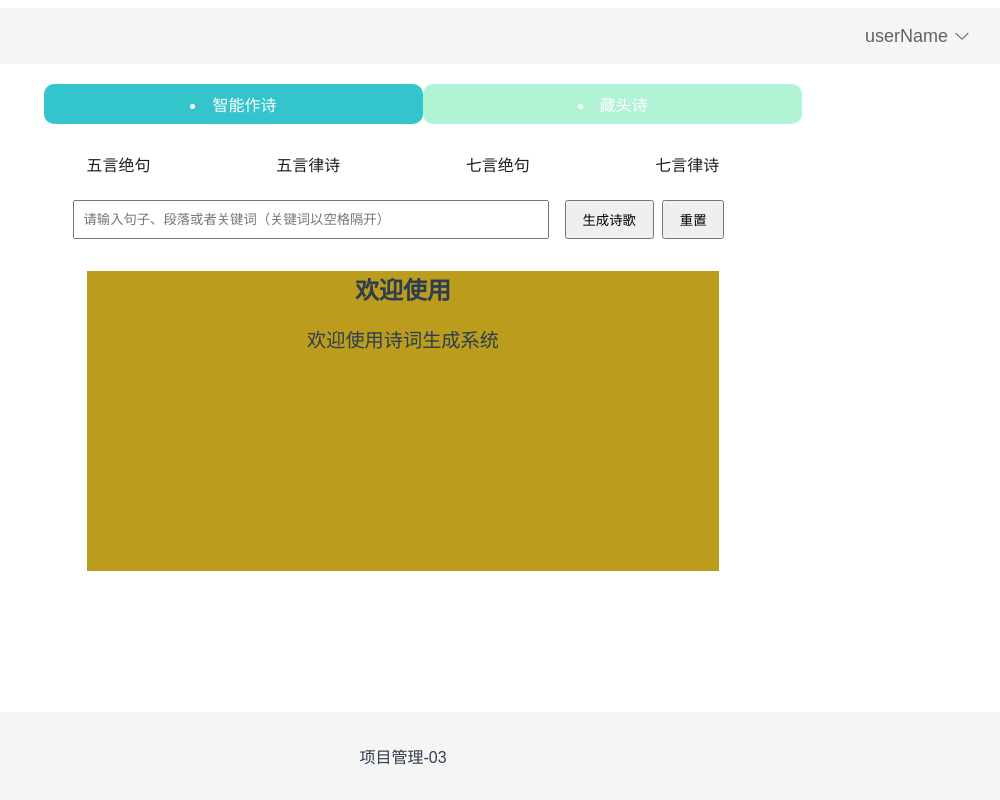
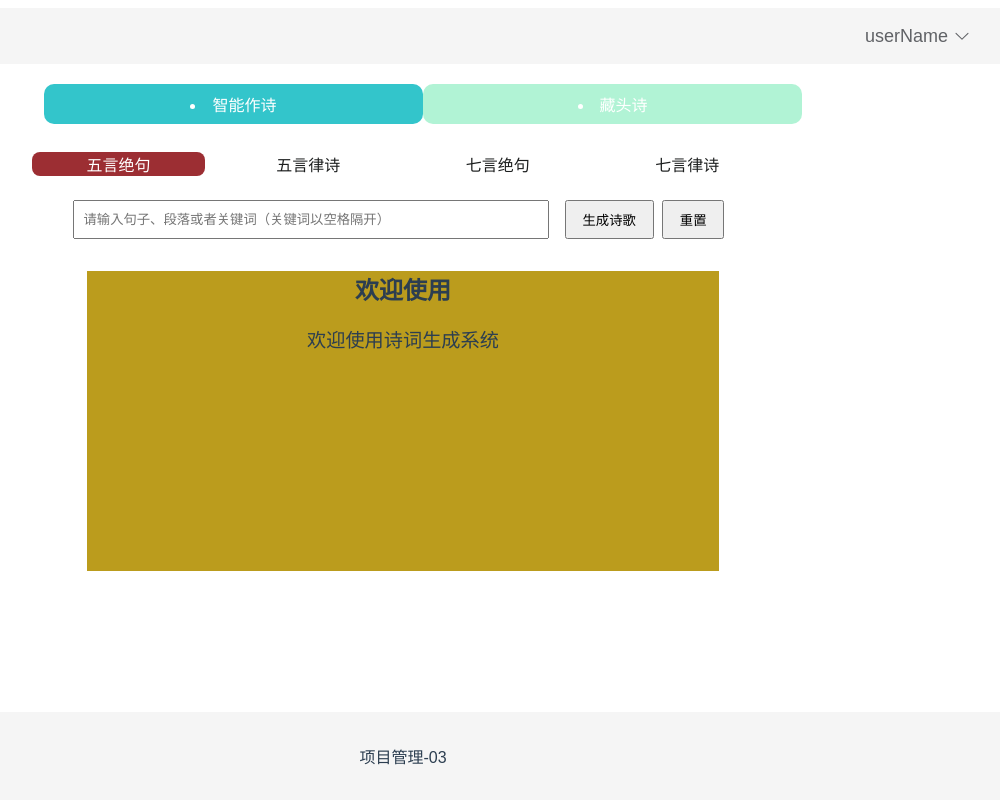
Before and after one commit to NebulaYi/poetry, a Vue app in the folder poetry_web/: page /home in a window 1280 px wide. Shown: the whole page, without its empty margins (237-1237 px from the left). Built offline with nearby package versions, Linux system fonts and the light colour scheme.

Commit message:
修改输入

```diff
--- a/poetry_web/src/components/InputArea.vue
+++ b/poetry_web/src/components/InputArea.vue
@@ -1,4 +1,22 @@
 <template>
+  <!-- 选择 -->
+  <div class="navbarContainer">
+    <!-- 第一排选择：智能作诗、藏头诗 -->
+    <el-row class="navbar1">
+      <el-col :span="12"><li @click="selectType('智能作诗')" :class="{ active: currentType === '智能作诗' }">智能作诗</li></el-col>
+      <el-col :span="12"><li @click="selectType('藏头诗')" :class="{ active: currentType === '藏头诗' }">藏头诗</li></el-col>
+    </el-row>
+    <nav class="navbar2">
+      <ul>
+        <!-- 第二排选择：诗歌体裁 -->
+        <li v-for="style in styles" :key="style"
+            :class="{ active: style === currentStyle }"
+            @click="selectStyle(style)">{{ style }}
+        </li>
+      </ul>
+    </nav>
+  </div>
+  <!-- 输入框 -->
   <div class="input-area">
     <input type="text" placeholder="请输入句子、段落或者关键词（关键词以空格隔开）" @input="handleInput" />
     <button @click="generatePoetry">生成诗歌</button>
@@ -11,10 +29,21 @@
   name: 'InputArea',
   data() {
     return {
+      currentType: '智能作诗', // 默认选择智能作诗
+      currentStyle: '五言绝句', // 默认选择五言绝句
+      styles: ['五言绝句', '五言律诗', '七言绝句', '七言律诗'],
+
       inputText: '' // 用于绑定输入框的文本
     };
   },
   methods: {
+    selectType(type) {
+      this.currentType = type;
+    },
+    selectStyle(style) {
+      this.currentStyle = style;
+    },
+
     handleInput(event) {
       this.inputText = event.target.value;
       console.log("输入框："+this.inputText);
@@ -35,6 +64,85 @@
 </script>
 
 <style>
+
+/*
+选择
+ */
+.navbarContainer{
+  width: 60%;
+  margin: 0 auto;
+}
+/*
+选择类型
+ */
+.navbar1 {
+  background-color: transparent;
+  color: white;
+  width: 100%;
+  margin: 20px;
+}
+.el-col {
+  border-radius: 10px;
+}
+
+.navbar1 li {
+  flex: 1; /* 每个li元素占据相等空间 */
+  cursor: pointer;
+  text-align: center; /* 文本居中 */
+  padding: 0.5rem 1rem;
+  background-color: rgba(140, 238, 194, 0.68); /* 背景色 */
+  border-radius: 10px;
+//transition: background-color 0.3s; /* 平滑过渡背景色变化 */
+}
+
+.navbar1 li:hover {
+  background-color: rgba(140, 238, 194, 0.68); /* 鼠标悬浮时更深的背景色 */
+}
+
+.navbar1 .active {
+  background-color: #33c5cb; /* 选中时更深的背景色 */
+}
+
+/*
+选择体裁
+ */
+.navbar2 {
+  background-color: transparent;
+  color: rgb(29, 31, 31);
+  width: 100%;
+}
+
+.navbar2 ul {
+  list-style-type: none;
+  display: flex;
+  justify-content: space-around; /* 均匀分布空间 */
+  padding: 0;
+  margin: 0;
+}
+
+.navbar2 li {
+  flex: 1; /* 每个li元素占据相等空间 */
+  cursor: pointer;
+  text-align: center; /* 文本居中 */
+  background-color: transparent; /* 初始背景色 */
+  transition: background-color 0.3s; /* 平滑过渡背景色变化 */
+  margin: 8px;
+  border-radius: 8px;
+}
+
+.navbar2 li:hover {
+  background-color: rgb(187, 156, 29); /* 鼠标悬浮时更深的背景色 */
+  color: white;
+}
+
+.navbar2 .active {
+  background-color: #9c2e33; /* 选中时的背景色 */
+  color: white;
+}
+
+/*
+输入
+ */
 .input-area {
   display: flex;
   justify-content: center;
--- a/poetry_web/src/components/NavBar.vue
+++ /dev/null
@@ -1,108 +0,0 @@
-<template>
-  <div class="navbarContainer">
-    <!-- 第一排选择：智能作诗、藏头诗 -->
-    <el-row class="navbar1">
-      <el-col :span="12"><li @click="selectType('智能作诗')" :class="{ active: currentType === '智能作诗' }">智能作诗</li></el-col>
-      <el-col :span="12"><li @click="selectType('藏头诗')" :class="{ active: currentType === '藏头诗' }">藏头诗</li></el-col>
-    </el-row>
-    <nav class="navbar2">
-      <ul>
-        <!-- 第二排选择：诗歌体裁 -->
-        <li v-for="style in styles" :key="style"
-            :class="{ active: style === currentStyle }"
-            @click="selectStyle(style)">{{ style }}</li>
-      </ul>
-    </nav>
-  </div>
-</template>
-
-<script>
-export default {
-  name: 'PoetryNavBar',
-  data() {
-    return {
-      currentType: '智能作诗', // 默认选择智能作诗
-      currentStyle: null, // 默认没有选择诗歌体裁
-      styles: ['五言绝句', '五言律诗', '七言绝句', '七言律诗']
-    };
-  },
-  methods: {
-    selectType(type) {
-      this.currentType = type;
-      // 可以在这里添加逻辑，比如通知父组件或者发送数据到后端
-    },
-    selectStyle(style) {
-      this.currentStyle = style;
-      // 可以在这里添加逻辑，比如通知父组件或者发送数据到后端
-    }
-  }
-}
-</script>
-
-<style scoped>
-.navbarContainer{
-  width: 60%;
-  margin: 0 auto;
-}
-
-.navbar1 {
-  background-color: transparent;
-  color: white;
-  width: 100%;
-  margin: 20px;
-}
-.el-col {
-  border-radius: 10px;
-}
-
-.navbar1 li {
-  flex: 1; /* 每个li元素占据相等空间 */
-  cursor: pointer;
-  text-align: center; /* 文本居中 */
-  padding: 0.5rem 1rem;
-  background-color: rgba(140, 238, 194, 0.68); /* 背景色 */
-  border-radius: 10px;
-  //transition: background-color 0.3s; /* 平滑过渡背景色变化 */
-}
-
-.navbar1 li:hover {
-  background-color: rgba(140, 238, 194, 0.68); /* 鼠标悬浮时更深的背景色 */
-}
-
-.navbar1 .active {
-  background-color: #33c5cb; /* 选中时更深的背景色 */
-}
-
-.navbar2 {
-  background-color: transparent;
-  color: rgb(29, 31, 31);
-  width: 100%;
-}
-
-.navbar2 ul {
-  list-style-type: none;
-  display: flex;
-  justify-content: space-around; /* 均匀分布空间 */
-  padding: 0;
-  margin: 0;
-}
-
-.navbar2 li {
-  flex: 1; /* 每个li元素占据相等空间 */
-  cursor: pointer;
-  text-align: center; /* 文本居中 */
-  background-color: transparent; /* 初始背景色 */
-  transition: background-color 0.3s; /* 平滑过渡背景色变化 */
-  margin: 8px;
-}
-
-.navbar2 li:hover {
-  background-color: rgb(187, 156, 29); /* 鼠标悬浮时更深的背景色 */
-  color: white;
-}
-
-.navbar2 .active {
-  background-color: #9c2e33; /* 选中时的背景色 */
-  color: white;
-}
-</style>
--- a/poetry_web/src/views/History.vue
+++ b/poetry_web/src/views/History.vue
@@ -7,7 +7,7 @@
 
 <script>
 import Header from "../components/Header.vue";
-import Footer from '../components/Footer.vue'
+import Footer from '../components/Footer.vue';
 
 export default {
   name: 'History',
--- a/poetry_web/src/views/Home.vue
+++ b/poetry_web/src/views/Home.vue
@@ -1,7 +1,6 @@
 <template>
   <div>
     <Header />
-    <NavBar />
     <InputArea />
     <ResultArea />
     <Footer />
@@ -10,20 +9,18 @@
 
 <script>
 import Header from "../components/Header.vue";
-import NavBar from '../components/NavBar.vue'
-import InputArea from '../components/InputArea.vue'
-import ResultArea from '../components/ResultArea.vue'
-import Footer from '../components/Footer.vue'
+import InputArea from '../components/InputArea.vue';
+import ResultArea from '../components/ResultArea.vue';
+import Footer from '../components/Footer.vue';
 
 export default {
   name: 'Home',
   components: {
     Header,
-    NavBar,
     InputArea,
     ResultArea,
     Footer
-  }
+  },
 }
 </script>
 
```
Lines whose indentation alone changed are shown as unchanged.
